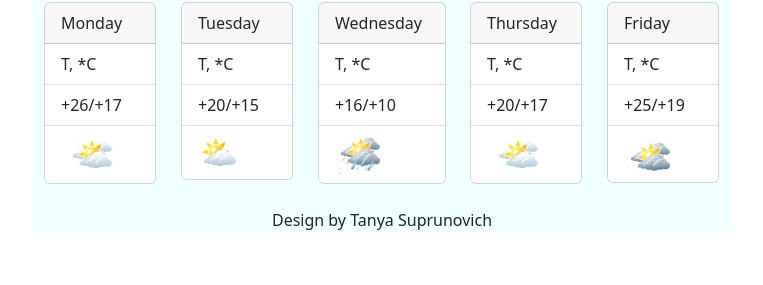
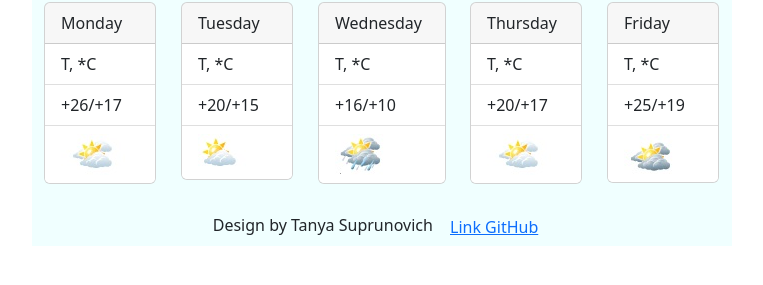
Before and after one commit to Tasupr/weather_forecast, a plain HTML site: page index.html in a window 1280 px wide. Shown: the part 289-574 px from the top of the page, without its empty margins (258-1021 px from the left). Drawn offline with nearby package versions, Linux system fonts and the light colour scheme; no server answers.

Commit message:
Add link button on GitHub

```diff
--- a/index.html
+++ b/index.html
@@ -144,6 +144,7 @@
 </br>
     <footer class="footer">
         Design by Tanya Suprunovich
+        <button onclick="window.location.href = 'https://github.com/Tasupr/weather_forecast';" type="button" class="btn btn-link">Link GitHub</button>
     </footer>
 </div>
 <script src="src/index.js"></script>
```
